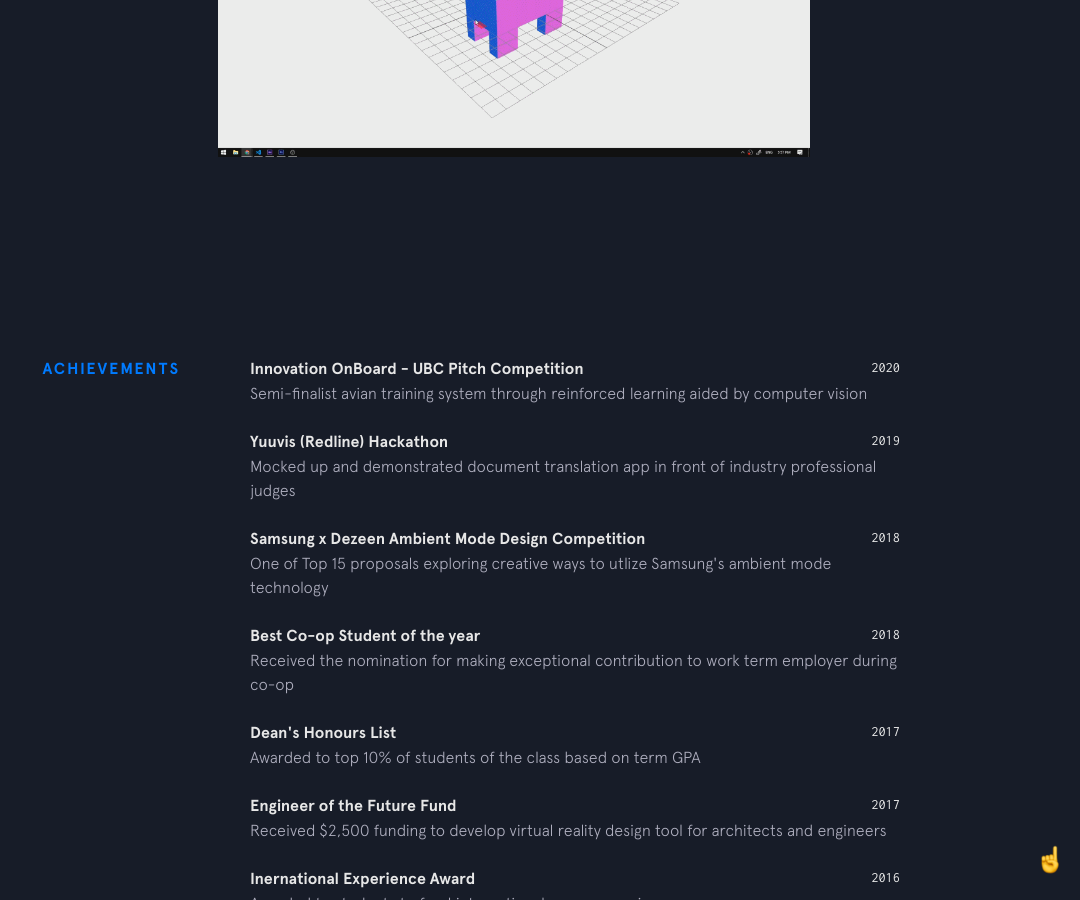
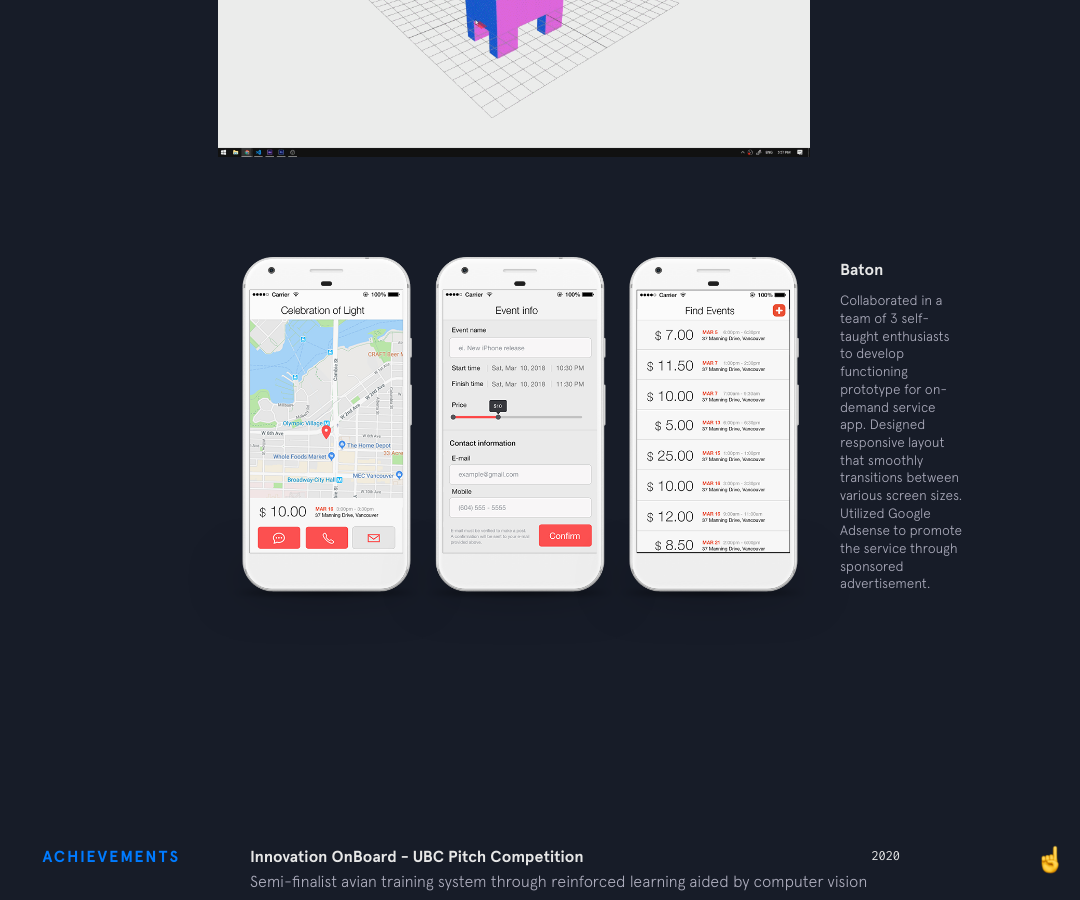
Before and after one commit to bennettoh/website-2020, a Jekyll site: the page built from index.html, in a window 1280 px wide and 900 px high, scrolled down 3388 px. Shown: the whole window, without its empty margins (200-1280 px from the left). Built offline with Jekyll 4.4.1, drawn with Linux system fonts in a browser that asks for light colours; nearby versions of some CDN libraries.

Commit message:
added baton featured project

```diff
--- a/_includes/featured-projects.html
+++ b/_includes/featured-projects.html
@@ -18,9 +18,9 @@
       </figcaption>
     </div>
 
-    <!-- <div class="project screentime">
+    <div class="project screentime">
       <figure class="project__pic phones">
-        <a href="https://play.google.com/store/apps/details?id=com.starry.management" target="_blank">
+        <a href="https://baton-app.bubbleapps.io/" target="_blank">
           <div class="phone">
             <img src="{{site.baseurl}}/img/featured/screentime/screentime1.png" alt="">
           </div>
@@ -34,14 +34,13 @@
       </figure>
       <figcaption class="project__caption">
         <div class="project__name">
-          <a href="https://play.google.com/store/apps/details?id=com.starry.management" target="_blank">ScreenTime 2.0</a>
+          <a href="https://baton-app.bubbleapps.io/" target="_blank">Baton</a>
         </div>
-        <p>Starry Station feature that provided users with the ability to easily filter content, pause the internet, and even
-          create custom rules for blocking apps like Facebook and Twitter right from their phones.</p>
+        <p>Collaborated in a team of 3 self-taught enthusiasts to develop functioning prototype for on-demand service app. Designed responsive layout that smoothly transitions between various screen sizes. Utilized Google Adsense to promote the service through sponsored advertisement.</p>
       </figcaption>
     </div>
 
-    <div class="project interventions">
+    <!-- <div class="project interventions">
       <figure class="project__pic">
         <a href="https://interventions.design/" target="_blank">
           <img src="{{site.baseurl}}/img/featured/interventions/interventions.png" alt="">
```
Also changed, not shown: img/featured/screentime/screentime-ss1.jpg, img/featured/screentime/screentime-ss2.jpg, img/featured/screentime/screentime-ss3.jpg, img/featured/screentime/screentime-ss4.jpg, img/featured/screentime/screentime1.png, img/featured/screentime/screentime2.png, img/featured/screentime/screentime3.png, img/featured/screentime/screentime4.png.
